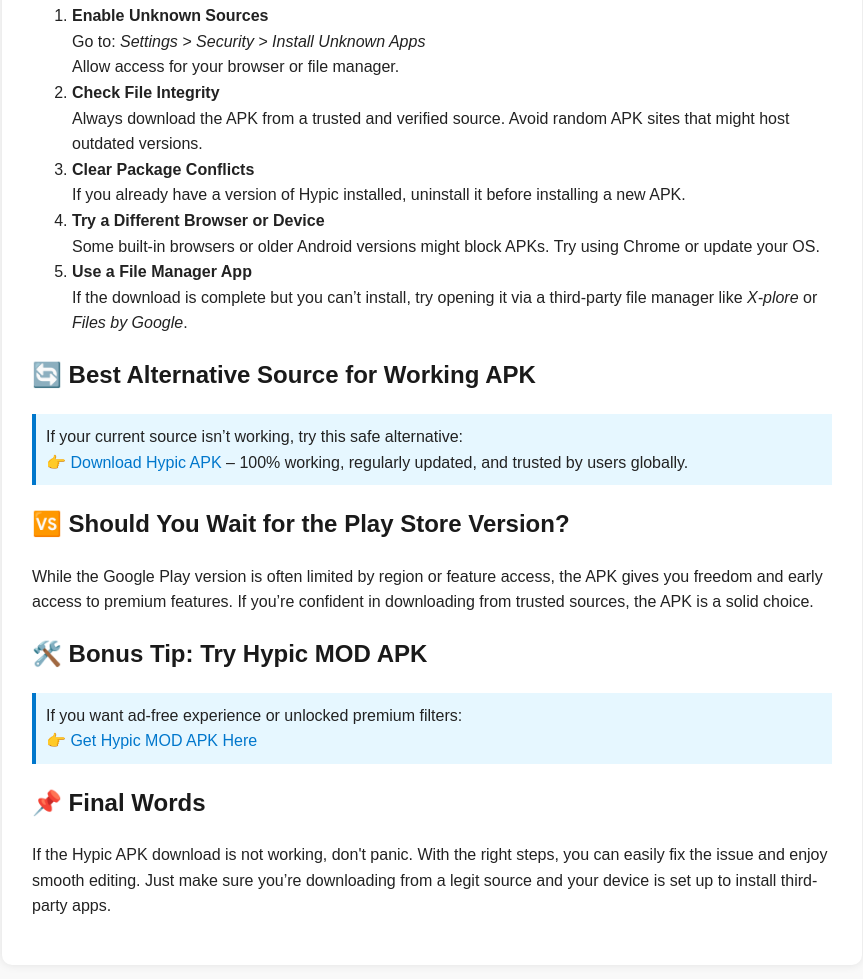
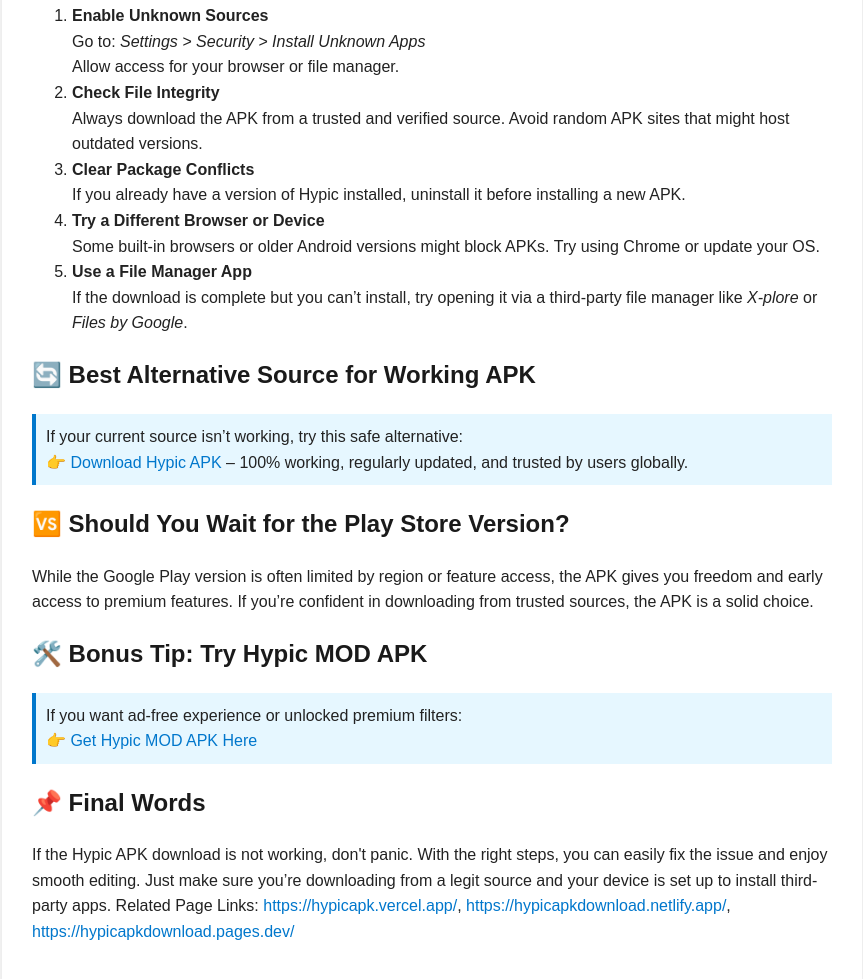
Before and after one commit to kevindstewart9/page-hypic, a plain HTML site: page index.html in a window 1280 px wide. Shown: the part 630-1609 px from the top of the page, without its empty margins (208-1071 px from the left). Drawn offline with Linux system fonts and the light colour scheme.

Commit message:
Update index.html

```diff
--- a/index.html
+++ b/index.html
@@ -6,7 +6,7 @@
     <meta name="description" content="Fix Hypic APK download issues easily. Learn common errors, working solutions, and find trusted sources to safely download Hypic APK or Hypic MOD APK.">
     <meta name="keywords" content="Hypic APK download not working, fix Hypic APK, Hypic MOD APK, download Hypic APK, Hypic APK install error, Hypic Android">
     <meta name="author" content="TheHypicAPK.com">
-
+    <meta name="google-site-verification" content="xmNTXNGkdg_HpRXX2Smhs9KBdL6AHzrpV0Yd5LIG7Hs" />
     <title>Hypic APK Download Not Working? Here's What to Do</title>
     <style>
         body {
@@ -85,7 +85,12 @@
         </div>
 
         <h2>📌 Final Words</h2>
-        <p>If the Hypic APK download is not working, don't panic. With the right steps, you can easily fix the issue and enjoy smooth editing. Just make sure you’re downloading from a legit source and your device is set up to install third-party apps.</p>
+        <p>If the Hypic APK download is not working, don't panic. With the right steps, you can easily fix the issue and enjoy smooth editing. Just make sure you’re downloading from a legit source and your device is set up to install third-party apps.
+            Related Page Links: <a href="https://hypicapk.vercel.app/
+">https://hypicapk.vercel.app/</a>, <a href="https://hypicapkdownload.netlify.app/
+">https://hypicapkdownload.netlify.app/</a>, <a href="https://hypicapkdownload.pages.dev/
+">https://hypicapkdownload.pages.dev/</a>
+        </p>
     </div>
 </body>
 </html>
```
